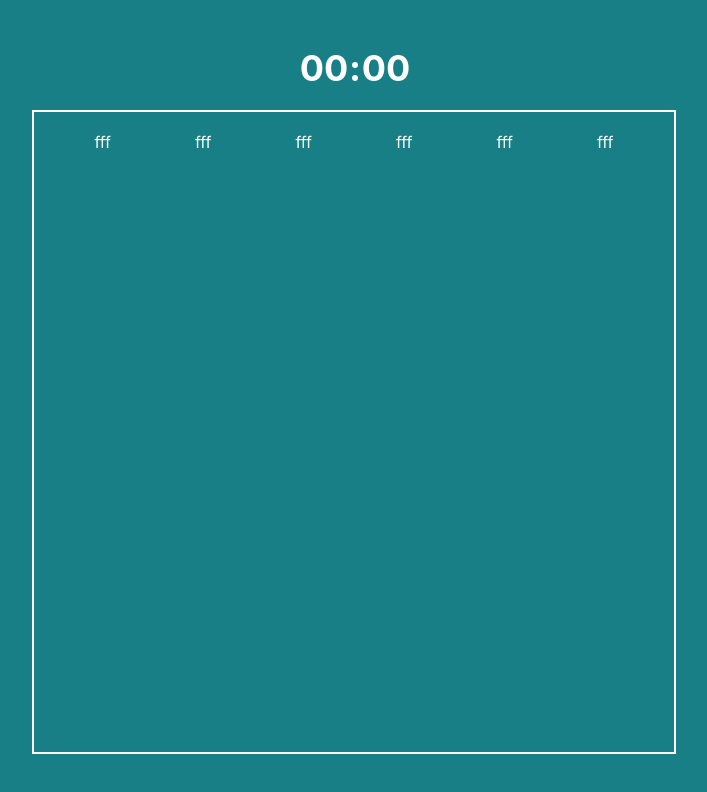
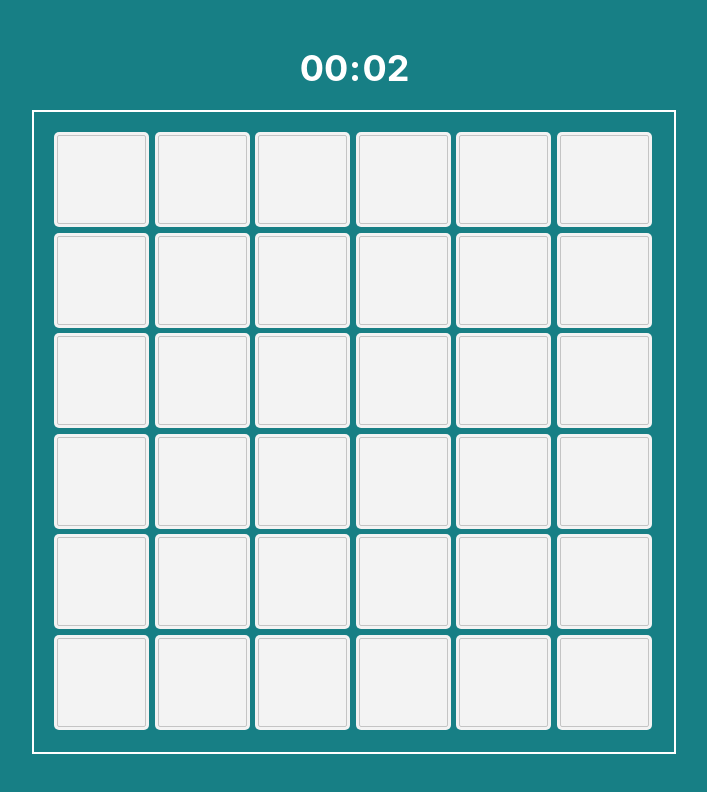
Before and after one commit to xemae/memoryCardsGame, a React (Create React App) app: page / in a window 1280 px wide. Both pictures are taken after a click on the button "start". Shown: the top 792 px of the page, without its empty margins (286-993 px from the left). Built offline with nearby package versions, Linux system fonts and the light colour scheme.

Commit message:
card is ok, need background

```diff
--- a/src/App.js
+++ b/src/App.js
@@ -2,12 +2,12 @@ import React, {useEffect, useState} from "react";
 import {useDispatch, useSelector} from "react-redux";
 import './App.css';
 import s from './app.module.css'
-import {start, timer} from "./redux-toolkit/toolkitSlice";
+import {showCard, start, timer} from "./redux-toolkit/toolkitSlice";
 import Cards from "./Cards";
+import Timer from "./Timer";
 
 function App() {
-    const cards = useSelector(state => state.toolkit.cards)
-    const time = useSelector(state => state.toolkit.time)
+    // const time = useSelector(state => state.toolkit.time)
     const dispatch = useDispatch()
     const [startButtonShowed, setStartButtonShowed] = useState(true)
 
@@ -23,62 +23,20 @@ function App() {
     }
 
     const Game = () => {
-        function Timer() {
-            useEffect(
-                () => {
-                    if (cards) {
-                        setTimeout(
-                            () => {
-                                dispatch(timer())
-                            },
-                            100000
-                        )
-                    }
-                }, []
-            )
-        }
-
         if (!startButtonShowed) {
-            Timer()
-
-            function setSec() {
-                if (time[1] < 10) {
-                    return '0' + time[1]
-                } else {
-                    return time[1]
-                }
-            }
-
-            function setMin() {
-                if (time[0] < 10) {
-                    return '0' + time[0]
-                } else {
-                    return time[0]
-                }
-            }
-
-            return <div className={s.container}>
-                <div className={s.timer}>
-                    <div className={s.time}>{setMin()}</div>
-                    <div>:</div>
-                    <div className={s.time}>{setSec()}</div>
-                </div>
-                {/*<div className={s.cardsCover}>*/}
-                {/*    <Cover/>*/}
-                {/*</div>*/}
-                <div className={s.cards}><Cards/></div>
+            return <div className={s.cards}>
+                <Cards/>
             </div>
         }
     }
 
     return (
         <div className="App">
-            {/*<header className="App-header">*/}
-                <Game/>
-                <StartButton/>
-            {/*</header>*/}
+            <Timer startButtonShowed={startButtonShowed}/>
+            <Game/>
+            <StartButton/>
         </div>
     );
 }
 
-export default App;
+export default App
--- a/src/Cards.jsx
+++ b/src/Cards.jsx
@@ -1,57 +1,38 @@
 import React, {useEffect, useState} from "react";
 import s from './app.module.css'
 import {useDispatch, useSelector} from "react-redux";
-import {showCard} from "./redux-toolkit/toolkitSlice";
+import {hideCard, showCard} from "./redux-toolkit/toolkitSlice";
 
 const Cards = () => {
     const dispatch = useDispatch()
     const cards = useSelector(state => state.toolkit.cards)
 
     return cards.map(i => {
-
             function showHideCard(i) {
-                // console.log(cardShowed)
-
-                // setCardShowed(!cardShowed)
-                // console.log(cardShowed)
-
                 dispatch(showCard(i))
 
                 setTimeout(
                     () => {
-                        // console.log(cardShowed)
-
-                        dispatch(showCard(i))
-                        // setCardShowed(!cardShowed)
-
+                        dispatch(hideCard(i))
                     },
                     2000
                 )
-                // setCardShowed(!cardShowed)
             }
 
             if (!i.isShowed) {
-                return <div
+                return <div className={s.cardCover}
                     key={Math.random()}
-                    onClick={ () => showHideCard(i)}>fff</div>
+                    onClick={() => showHideCard(i)}
+                >
+                </div>
             }
 
             return <div
                 className={s.card}
                 key={Math.random()}
-                    // onClick={() => dispatch(showCard(i))
-                    //     && showHideCard(i)}
-                    // style={{
-                    // transition: "all 0.3s",
-                    // backgroundColor: cardShowed ? 'white' : 'none',
-                    // visibility: cardShowed? 'visible' : 'hidden',
-                    // height: !cardShowed ? '100px' : '50px'
-                    // }}
             >
                 <img src={i.image}/>
             </div>
-
-
         }
     )
 }
--- a/src/Timer.jsx
+++ b/src/Timer.jsx
@@ -0,0 +1,49 @@
+import s from "./app.module.css";
+import React from "react";
+import {useDispatch, useSelector} from "react-redux";
+import {timer} from "./redux-toolkit/toolkitSlice";
+
+const Timer = (props) => {
+    const time = useSelector(state => state.toolkit.time)
+    const dispatch = useDispatch()
+
+    React.useEffect(
+        () => {
+            setInterval(
+                () => {
+                    dispatch(timer(props.startButtonShowed))
+                },
+                1000
+            )
+        }, [dispatch, props.startButtonShowed]
+    )
+
+    if (props.startButtonShowed === false) {
+        function setSec() {
+            if (time[1] < 10) {
+                return '0' + time[1]
+            } else {
+                return time[1]
+            }
+        }
+
+        function setMin() {
+            if (time[0] < 10) {
+                return '0' + time[0]
+            } else {
+                return time[0]
+            }
+        }
+
+        return <div className={s.container}>
+            <div className={s.timer}>
+                <div className={s.time}>{setMin()}</div>
+                <div>:</div>
+                <div className={s.time}>{setSec()}</div>
+            </div>
+        </div>
+    }
+
+}
+
+export default Timer
--- a/src/app.module.css
+++ b/src/app.module.css
@@ -1,5 +1,4 @@
 .container {
-    /*color: #177f85;*/
 }
 
 .timer {
@@ -37,20 +36,14 @@
 }
 
 .cardsCover {
-    /*position: absolute;*/
-    /*z-index: 10;*/
-    /*margin-top: -200px;*/
     display: grid;
     grid-template-rows: 1fr 1fr 1fr 1fr 1fr 1fr;
     grid-template-columns: 1fr 1fr 1fr 1fr 1fr 1fr;
     grid-gap: 3px;
-    /*border: white 2px solid;*/
     width: 605px;
     height: 605px;
-    /*margin-top: -250px;*/
     padding: 20px;
     position: absolute;
-
 }
 
 .cards {
@@ -61,43 +54,32 @@
     border: white 2px solid;
     width: 600px;
     height: 600px;
-    /*margin-top: -200px;*/
     padding: 20px;
     position: relative;
-
 }
 
-.cover {
-    /*background-color: #af3f3f;*/
-    /*width: 100px;*/
-    z-index: 100;
+.cardCover {
+    background-color: #f3f3f3;
+    width: 95px;
+    height: 95px;
+    border-radius: 5px;
+    transition: all 0.2s;
+    outline: 1px solid #c4c4c4;
+    outline-offset: -4px;
+}
+
+.cardCover:hover{
+    background-color: #f5e0b7;
+}
+
+.card {
     width: 95px;
     height: 95px;
     border-radius: 5px;
 }
 
-.cardCover {
-    /*background-color: #af3f3f;*/
-
-}
-
-.card {
-    /*background-color: rgba(255, 255, 255, 0.75);*/
-    width: 90px;
-    height: 90px;
-    border-radius: 5px;
-}
-
-.open {
-    height: 70px;
-}
-
-.card :hover {
-    /*background-color: navajowhite;*/
-}
-
 .card img {
     border-radius: 5px;
-    width: 90px;
-    height: 90px;
+    width: 95px;
+    height: 95px;
 }
--- a/src/redux-toolkit/toolkitSlice.js
+++ b/src/redux-toolkit/toolkitSlice.js
@@ -17,8 +17,6 @@ import img15 from '../images/15.webp'
 import img16 from '../images/16.jpeg'
 import img17 from '../images/17.webp'
 import img18 from '../images/18.webp'
-import cards from "../Cards";
-
 
 
 const toolkitSlice = createSlice({
@@ -45,10 +43,81 @@ const toolkitSlice = createSlice({
                 isShowed: false,
                 image: img3,
             },
-
-            // img1, img2,
-            // img3, img4, img5, img6, img7, img8, img9,
-            // img10, img11, img12, img13, img14, img15,img16, img17, img18
+            {
+                id: 4,
+                isShowed: false,
+                image: img4,
+            },
+            {
+                id: 5,
+                isShowed: false,
+                image: img5,
+            },
+            {
+                id: 6,
+                isShowed: false,
+                image: img6,
+            },
+            {
+                id: 7,
+                isShowed: false,
+                image: img7,
+            },
+            {
+                id: 8,
+                isShowed: false,
+                image: img8,
+            },
+            {
+                id: 9,
+                isShowed: false,
+                image: img9,
+            },
+            {
+                id: 10,
+                isShowed: false,
+                image: img10,
+            },
+            {
+                id: 11,
+                isShowed: false,
+                image: img11,
+            },
+            {
+                id: 12,
+                isShowed: false,
+                image: img12,
+            },
+            {
+                id: 13,
+                isShowed: false,
+                image: img13,
+            },
+            {
+                id: 14,
+                isShowed: false,
+                image: img14,
+            },
+            {
+                id: 15,
+                isShowed: false,
+                image: img15,
+            },
+            {
+                id: 16,
+                isShowed: false,
+                image: img16,
+            },
+            {
+                id: 17,
+                isShowed: false,
+                image: img17,
+            },
+            {
+                id: 18,
+                isShowed: false,
+                image: img18,
+            }
         ],
         cardsArr2: [
             {
@@ -66,49 +135,121 @@ const toolkitSlice = createSlice({
                 isShowed: false,
                 image: img3,
             },
-            // img1, img2, img3,
-            // img4, img5, img6, img7, img8, img9,
-            // img10, img11, img12, img13, img14, img15,img16, img17, img18
+            {
+                id: 22,
+                isShowed: false,
+                image: img4,
+            },
+            {
+                id: 23,
+                isShowed: false,
+                image: img5,
+            },
+            {
+                id: 24,
+                isShowed: false,
+                image: img6,
+            },
+            {
+                id: 25,
+                isShowed: false,
+                image: img7,
+            },
+            {
+                id: 26,
+                isShowed: false,
+                image: img8,
+            },
+            {
+                id: 27,
+                isShowed: false,
+                image: img9,
+            },
+            {
+                id: 28,
+                isShowed: false,
+                image: img10,
+            },
+            {
+                id: 29,
+                isShowed: false,
+                image: img11,
+            },
+            {
+                id: 30,
+                isShowed: false,
+                image: img12,
+            },
+            {
+                id: 31,
+                isShowed: false,
+                image: img13,
+            },
+            {
+                id: 32,
+                isShowed: false,
+                image: img14,
+            },
+            {
+                id: 33,
+                isShowed: false,
+                image: img15,
+            },
+            {
+                id: 34,
+                isShowed: false,
+                image: img16,
+            },
+            {
+                id: 35,
+                isShowed: false,
+                image: img17,
+            },
+            {
+                id: 36,
+                isShowed: false,
+                image: img18,
+            },
         ],
-
     },
     reducers: {
-        timer(state) {
-            state.time[1]++
-            if (state.time[1] > 59) {
-                state.time[1] = 0
-                state.time[0]++
+        timer(state, action) {
+            if (action.payload === false) {
+                state.time[1]++
+                if (state.time[1] > 59) {
+                    state.time[1] = 0
+                    state.time[0]++
+                }
             }
         },
         start(state) {
             state.cards.push(...state.cardsArr1, ...state.cardsArr2)
-            state.cards.sort(() => Math.random()-0.5)
+            state.cards.sort(() => Math.random() - 0.5)
         },
         showCard(state, action) {
             // console.log(action.payload)
             let item = state.cards.find(i => i.id === action.payload.id)
-
             item.isShowed = !item.isShowed
-            // state.cards.find(i => i.id === action.payload.id).isShowed =
-            //     !state.cards.find(i => i.id === action.payload.id).isShowed
-
             state.showedItems.push(item)
-            state.showedItems[0] === state.showedItems[1]
-                ? state.cards.find(i => i.image === action.payload.image)
-                : state.showedItems.length = 0
 
 
+            if (state.showedItems.length === 2) {
+                state.showedItems[0].image === state.showedItems[1].image
+                    ? state.cards = state.cards.filter(i => i.image !== action.payload.image)
+                    : state.showedItems.length = 0
+            }
 
-            // console.log(current(state.cards))
-
-
-
+            // state.showedItems.filter(i => i.isShowed === true)
+            console.log(current(state.cards))
         },
+        hideCard(state, action) {
+            let item = state.cards.find(i => i.id === action.payload.id)
+            item.isShowed = !item.isShowed
+            state.showedItems.filter(i => i.isShowed === true)
+        }
     },
 })
 
 export default toolkitSlice.reducer
 
-export const {
-    start, timer, showCard
-} = toolkitSlice.actions
+export const {start, timer, showCard, hideCard} = toolkitSlice.actions
```
Lines whose indentation alone changed are shown as unchanged.
